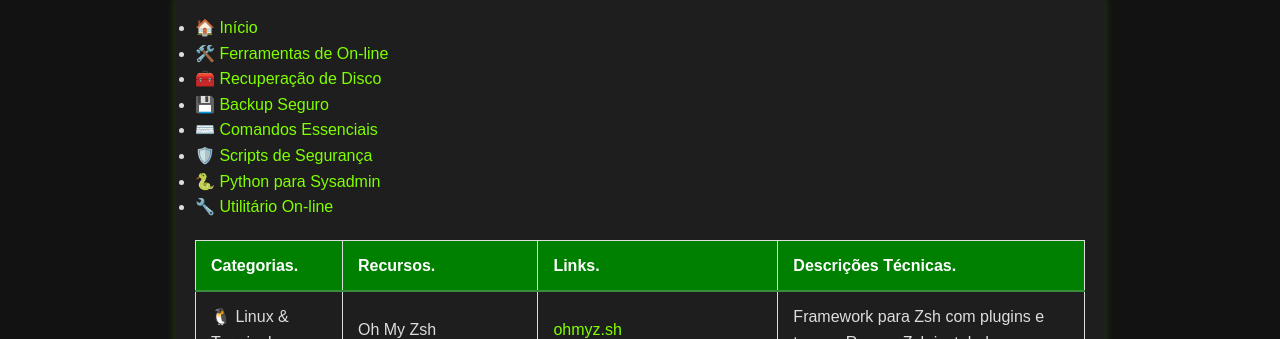
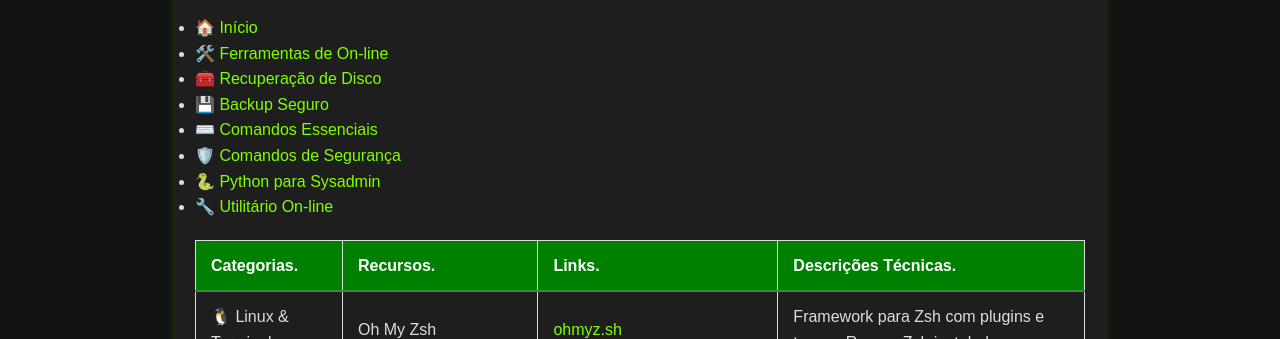
Before and after one commit to Piolinux/piolinux-site, a Jekyll site: the page built from _pages/_iniciantes/links-uteis-para-linux-python-e-terminal-2025.md, in a window 1280 px wide. Shown: the part 201-540 px from the top of the page. Built offline with Jekyll 4.4.1, drawn with Linux system fonts in a browser that asks for light colours.

Commit message:
Update links-uteis-para-linux-python-e-terminal-2025.md

```diff
--- a/_pages/_iniciantes/links-uteis-para-linux-python-e-terminal-2025.md
+++ b/_pages/_iniciantes/links-uteis-para-linux-python-e-terminal-2025.md
@@ -23,7 +23,7 @@ permalink: /links-uteis-linux-python/
 <li><a href="{{ '/comandos-recuperacao-disco-linux/' | relative_url }}">🧰 Recuperação de Disco</a></li>
 <li><a href="{{ '/programas-backup-seguros/' | relative_url }}">💾 Backup Seguro</a></li>
 <li><a href="{{ '/comandos-essenciais-terminal-linux/' | relative_url }}">⌨️ Comandos Essenciais</a></li>
-<li><a href="{{ '/scripts-seguranca-linux/' | relative_url }}">🛡️ Scripts de Segurança</a></li>
+<li><a href="{{ '/scripts-seguranca-linux/' | relative_url }}">🛡️ Comandos de Segurança</a></li>
 <li><a href="{{ '/python-casos-uso/' | relative_url }}">🐍 Python para Sysadmin</a></li>
 <li><a href="{{ '/utilitarios-online/' | relative_url }}">🔧 Utilitário On-line</a></li>
 
```
